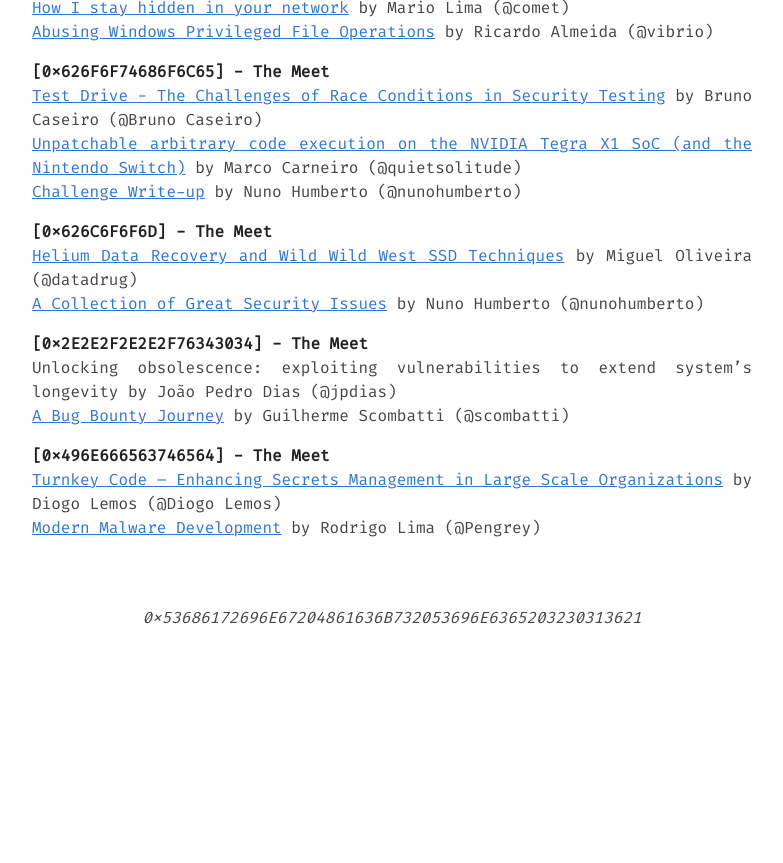
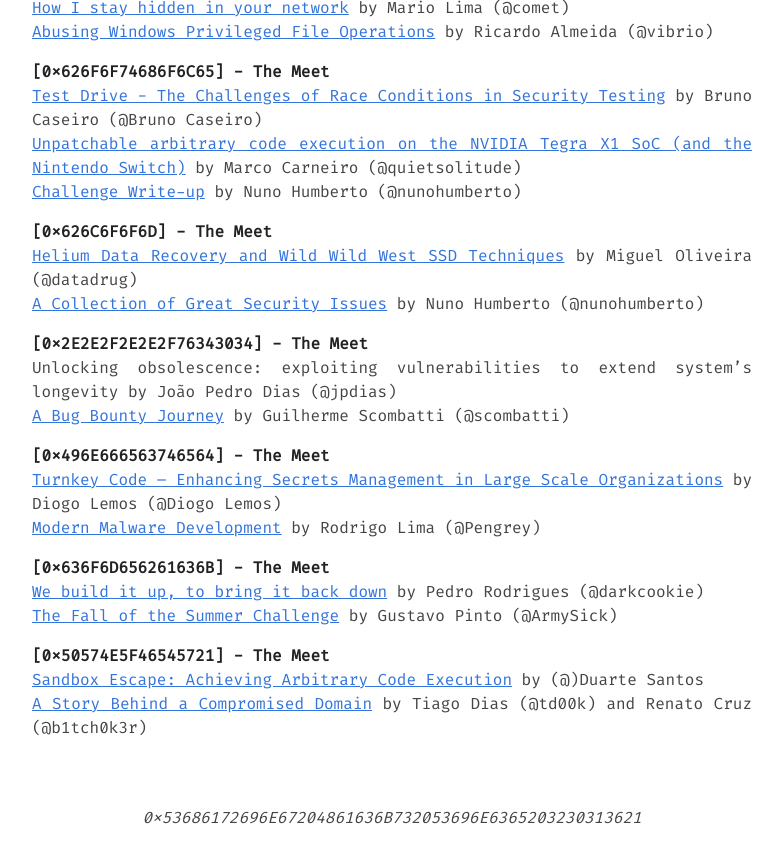
Before and after one commit to 0xOPOSEC/0xOPOSEC.github.io, a Jekyll site: the page built from talks.md, in a window 1280 px wide and 900 px high, scrolled down 8004 px. Shown: the top 863 px of the window, without its empty margins (248-1031 px from the left). Built offline with Jekyll 4.4.1, drawn with Linux system fonts in a browser that asks for light colours; before the commit the page ends 8704 px from its top, so only the background shows below that.

Commit message:
Talks Dump Updated

```diff
--- a/talks.md
+++ b/talks.md
@@ -342,3 +342,11 @@ Unlocking obsolescence: exploiting vulnerabilities to extend system's longevity
 **\[0x496E666563746564\] - The Meet**
 [Turnkey Code – Enhancing Secrets Management in Large Scale Organizations](https://www.dropbox.com/scl/fi/stxbejlndru4j7fv75y4i/Turnkey-Code-0x496E666563746564-by-Diogo-Lemos.pdf?rlkey=8woquiv0xj6zormqa3vhj0js4&st=3esn0lf9&dl=1) by Diogo Lemos (@Diogo Lemos)
 [Modern Malware Development](https://www.dropbox.com/scl/fi/296v6b0o3ugnpcrs5dm0e/Modern-Malware-Development-by-Rodrigo-Lima.pdf?rlkey=gda9vd6m7ixdozzavp7h8my3q&st=h2fx1ci6&dl=1) by Rodrigo Lima (@Pengrey)
+
+**\[0x636F6D656261636B\] - The Meet**
+[We build it up, to bring it back down](https://www.dropbox.com/scl/fi/stxbejlndru4j7fv75y4i/Turnkey-Code-0x496E666563746564-by-Diogo-Lemos.pdf?rlkey=8woquiv0xj6zormqa3vhj0js4&st=3esn0lf9&dl=1) by Pedro Rodrigues (@darkcookie)
+[The Fall of the Summer Challenge](https://www.dropbox.com/scl/fi/296v6b0o3ugnpcrs5dm0e/Modern-Malware-Development-by-Rodrigo-Lima.pdf?rlkey=gda9vd6m7ixdozzavp7h8my3q&st=h2fx1ci6&dl=1) by Gustavo Pinto (@ArmySick)
+
+**\[0x50574E5F46545721\] - The Meet**
+[Sandbox Escape: Achieving Arbitrary Code Execution](#) by (@)Duarte Santos
+[A Story Behind a Compromised Domain](#) by Tiago Dias (@td00k) and Renato Cruz (@b1tch0k3r)
```
